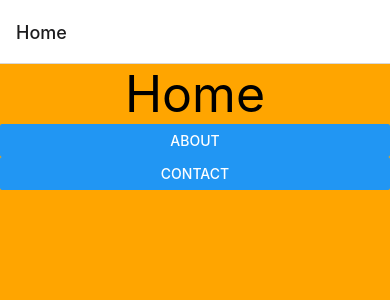
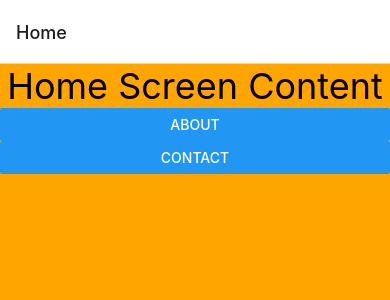
Before and after one commit to prasanv/reactNative, a React Native app: screen /Home in a window 390 px wide. Shown: the top 300 px of the page. Built offline with nearby package versions, Linux system fonts and the light colour scheme.

Commit message:
restructure screens

```diff
--- a/App.tsx
+++ b/App.tsx
@@ -1,9 +1,9 @@
 import React from 'react';
 import {NavigationContainer} from '@react-navigation/native';
-import Home from './src/components/home';
+import Home from './src/screens/home';
 import {createNativeStackNavigator} from '@react-navigation/native-stack';
-import About from './src/components/about';
-import Contact from './src/components/contact';
+import About from './src/screens/about';
+import Contact from './src/screens/contact';
 
 // import HelloWorld from './src/components/1-helloWorld';
 // import Alert from './src/components/2-alert';
--- a/src/components/about.tsx
+++ b/src/screens/about.tsx
@@ -5,7 +5,7 @@ const About = (prop: any) => {
   return (
     <SafeAreaView style={[styles.safeAreaViewContainer]}>
       <View style={[styles.container]}>
-        <Text style={styles.headerText}>About</Text>
+        <Text style={styles.headerText}>About Screen Content</Text>
         <Text style={styles.text}>
           Parameter passed by Home screen: {prop.route.params.name}
         </Text>
--- a/src/components/contact.tsx
+++ b/src/screens/contact.tsx
@@ -6,7 +6,7 @@ const Contact = ({route, navigation}: any) => {
   return (
     <SafeAreaView style={[styles.safeAreaViewContainer]}>
       <View style={[styles.container]}>
-        <Text style={styles.headerText}>Contact Screen</Text>
+        <Text style={styles.headerText}>Contact Screen Content</Text>
         <Text style={styles.text}>
           Parameter passed by Home screen: {location}
         </Text>
--- a/src/components/home.tsx
+++ b/src/screens/home.tsx
@@ -13,7 +13,7 @@ const Home = ({navigation}: any) => {
   return (
     <SafeAreaView style={[styles.safeAreaViewContainer]}>
       <View style={[styles.container]}>
-        <Text style={styles.text}>Home</Text>
+        <Text style={styles.headerText}>Home Screen Content</Text>
         <Button
           title="About"
           onPress={() => navigation.navigate('About', {name: 'PrasanV'})}
@@ -41,11 +41,13 @@ const styles = StyleSheet.create({
     flex: 1,
     backgroundColor: 'orange',
   },
+  headerText: {
+    fontSize: 36,
+    textAlign: 'center',
+  },
   text: {
-    fontSize: 50,
-    color: 'black',
-    fontWeight: '400',
-    textAlign: 'center',
+    fontSize: 18,
+    padding: 5,
   },
 });
 
```
